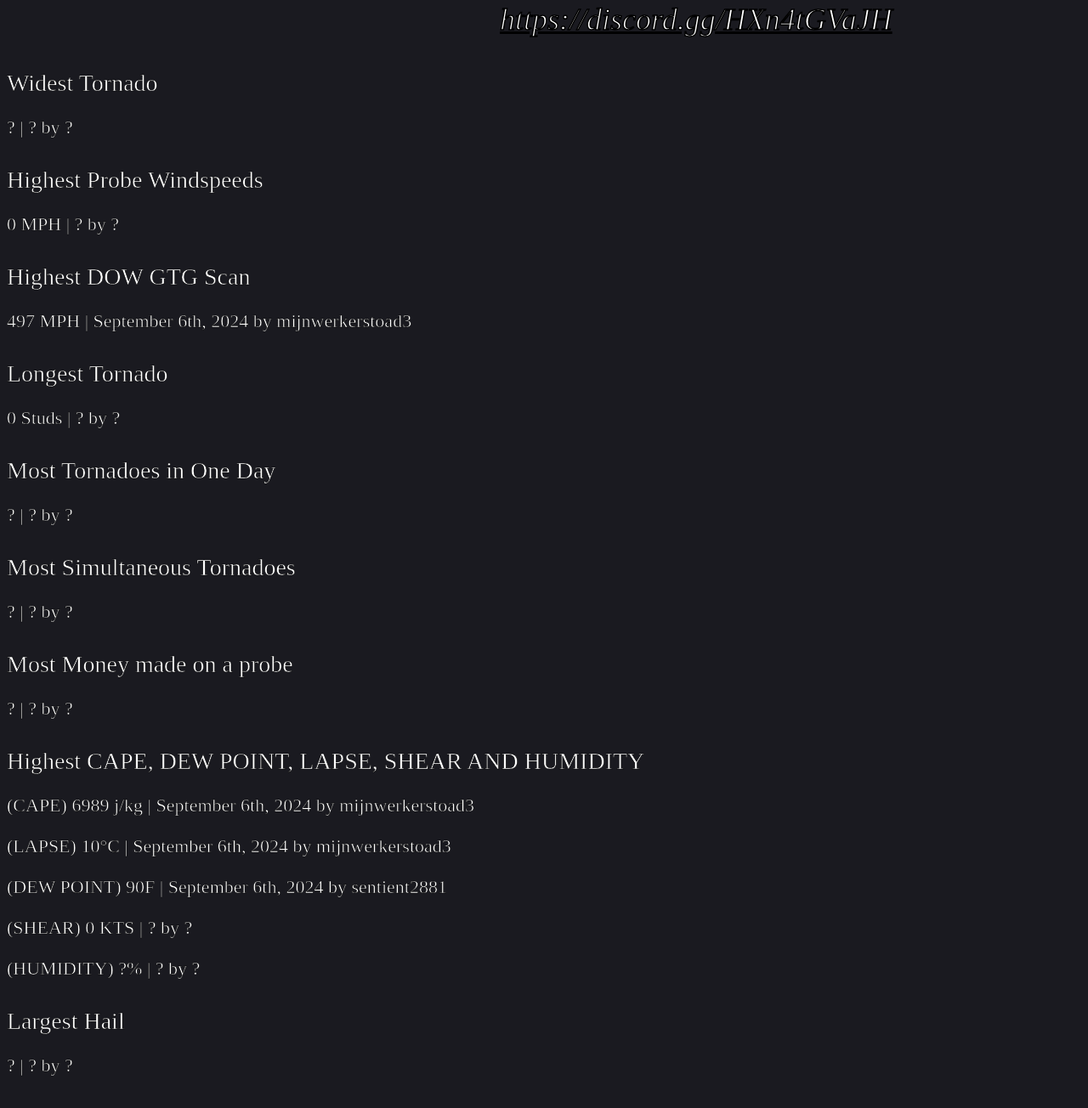
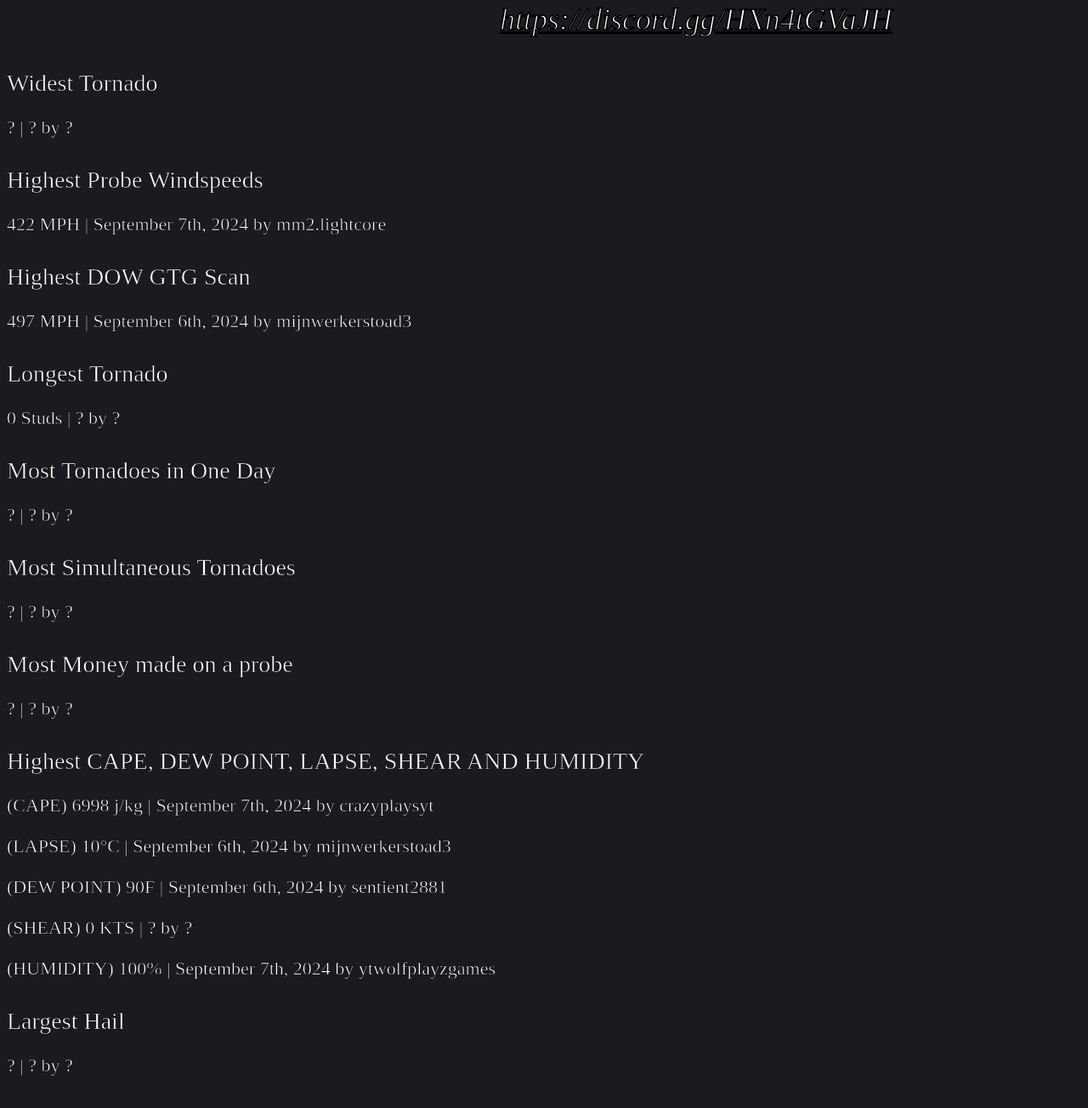
Before and after one commit to Thustro/twisterrecords, a plain HTML site: page helicity.html in a window 1280 px wide. Shown: the part 160-1464 px from the top of the page at 85% size. Drawn offline with Linux system fonts and the light colour scheme; a web font is replaced by a local one.

Commit message:
Add files via upload

```diff
--- a/helicity.html
+++ b/helicity.html
@@ -145,7 +145,7 @@
 	<p class="header" >Widest Tornado</p>
 	<p class="widest" >? | ? by ?</p>
 	<p class="header" >Highest Probe Windspeeds</p>
-	<p class="widest" >0 MPH | ? by ?</p>
+	<p class="widest" >422 MPH | September 7th, 2024 by mm2.lightcore</p>
 	<p class="header" >Highest DOW GTG Scan</p>
 	<p class="widest" >497 MPH | September 6th, 2024 by mijnwerkerstoad3</p>
 	<p class="header" >Longest Tornado</p>
@@ -157,11 +157,11 @@
 	<p class="header" >Most Money made on a probe</p>
 	<p class="widest" >? | ? by ?</p>
 	<p class="header" >Highest CAPE, DEW POINT, LAPSE, SHEAR AND HUMIDITY</p>
-	<p class="widest" >(CAPE) 6989 j/kg | September 6th, 2024 by mijnwerkerstoad3</p>
+	<p class="widest" >(CAPE) 6998 j/kg | September 7th, 2024 by crazyplaysyt</p>
 	<p class="widest" >(LAPSE) 10°C | September 6th, 2024 by mijnwerkerstoad3</p>
 	<p class="widest" >(DEW POINT) 90F | September 6th, 2024 by sentient2881</p>
 	<p class="widest" >(SHEAR) 0 KTS | ? by ?</p>
-	<p class="widest" >(HUMIDITY) ?% | ? by ?</p>
+	<p class="widest" >(HUMIDITY) 100% | September 7th, 2024 by ytwolfplayzgames</p>
 	<p class="header" >Largest Hail</p>
 	<p class="widest" >? | ? by ?</p>
 	</body>
```
